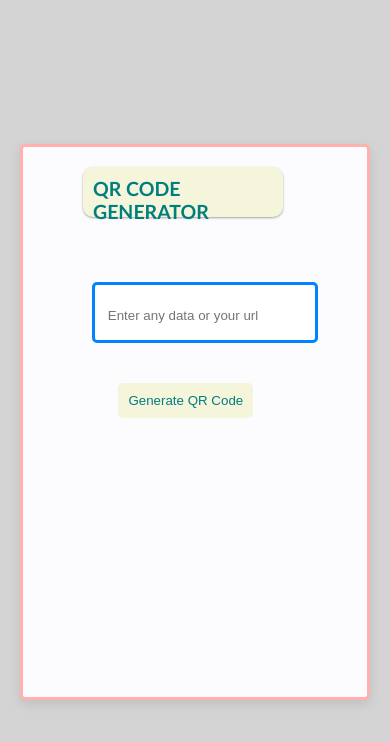
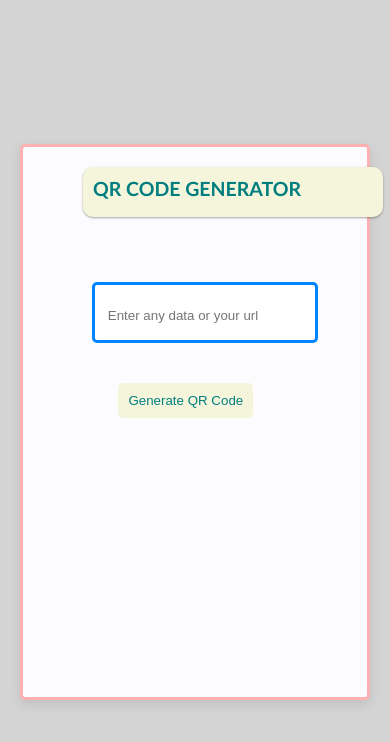
Before and after one commit to mohanrajloganathan05/QR-Code-Generator-App, a React (Vite) app: page / in a window 390 px wide. Shown: the top 742 px of the page. Built offline with nearby package versions, Linux system fonts and the light colour scheme; a web font is replaced by a local one.

Commit message:
Update App.css

```diff
--- a/src/App.css
+++ b/src/App.css
@@ -161,7 +161,7 @@
   .title-box{
       position: relative;
       left: 60px;
-      width: 200px;
+      width: 300px;
       font-size: small;
   }
 
```
